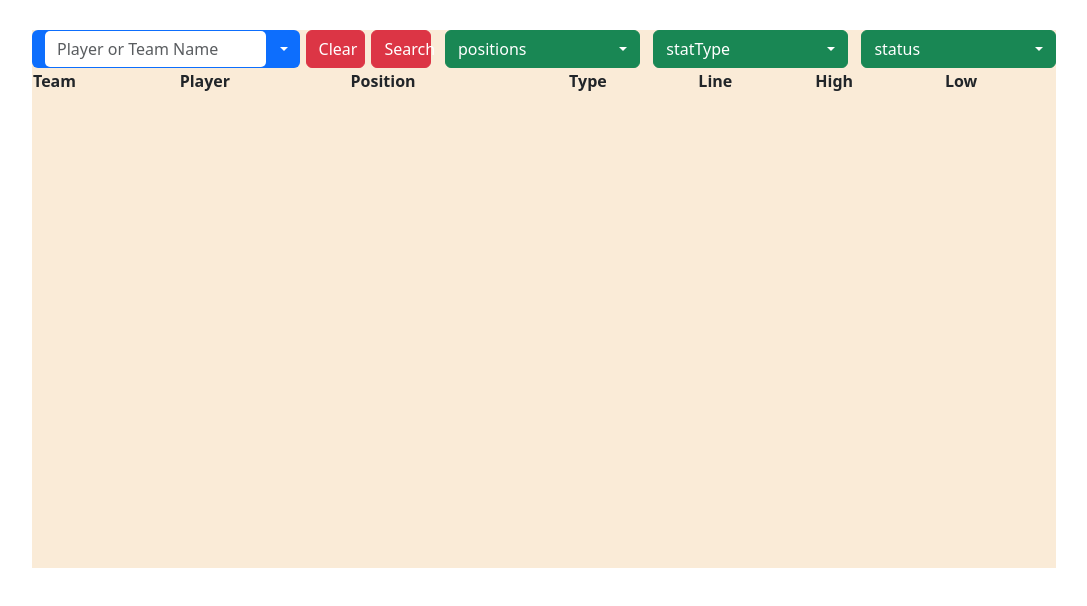
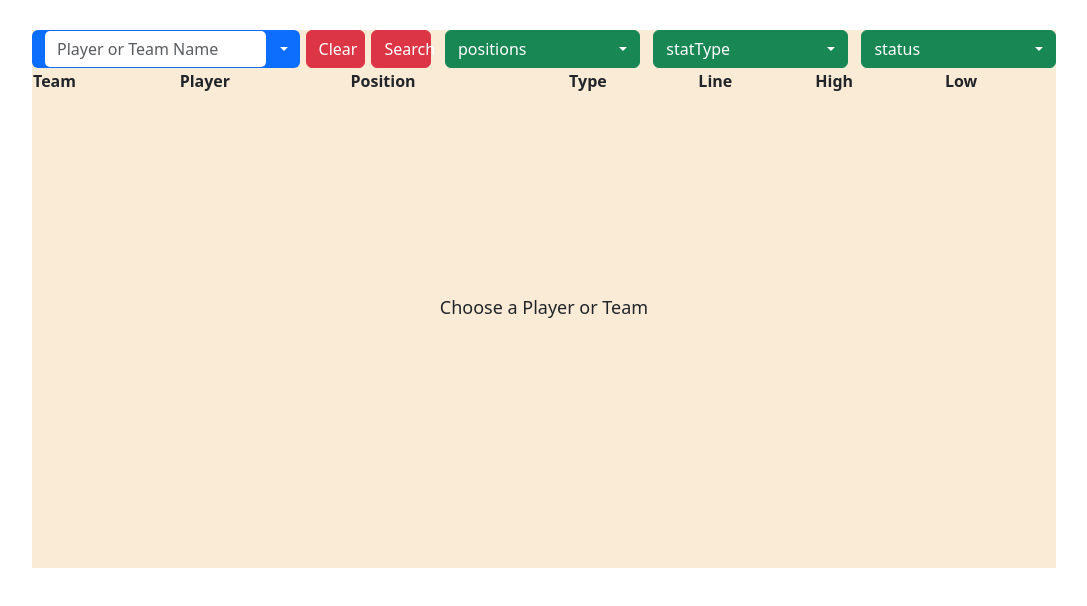
Before and after one commit to annedhyacinthe/takeHome, a React (Create React App) app: page / in a window 1280 px wide. Shown: the top 606 px of the page, without its empty margins (96-1183 px from the left). Built offline with nearby package versions, Linux system fonts and the light colour scheme.

Commit message:
updated placeholder

```diff
--- a/src/search/NameSearch.js
+++ b/src/search/NameSearch.js
@@ -127,13 +127,21 @@ function NameSearch() {
             return holder
     }
 
+    function renderPlaceHolder (){
+        let playerArr = Object.keys(selectedPlayers)
+        if(selectedPlayers && 0 < playerArr.length ){
+            return  playerArr.length > 1 ? `${playerArr[0]},${playerArr[1]}` : `${playerArr[0]}`
+        }
+        return "Player or Team Name"
+    }
+
     return (
         <div style={{display :'flex', justifyContent:'space-between'}}>
             <Dropdown ref={dropdownRef} style={{display :'grid', width:'67%'}}  autoClose='outside'>
             <Dropdown.Toggle style={{display :'flex', alignItems: 'center', justifyContent: 'space-between', padding:'0px 12px', border:'0px'}}>
             <Form.Control
                 type="search"
-                placeholder="Player or Team Name"
+                placeholder={renderPlaceHolder()}
                 className="me-2"
                 aria-label="Search"
                 value = {currName}
@@ -152,7 +160,7 @@ function NameSearch() {
 
             <Dropdown.Menu style = {{width: '100%',height:'300px'}} autoClose="outside" >
             <div style={{height:'250px',overflow: 'scroll'}}>
-                {selectedPlayers && 0 < Object.keys(selectedPlayers).length | (selectedTeams && 0 < Object.keys(selectedTeams).length) ? (
+                {selectedPlayers && 0 < Object.keys(selectedPlayers).length || (selectedTeams && 0 < Object.keys(selectedTeams).length) ? (
                     <>
                         <text style={{ fontSize: '80%', color: 'gray', marginLeft: '5px' }}>Selected</text>
                         {Object.keys(selectedTeams).map((team) =>(
--- a/src/table/Table.js
+++ b/src/table/Table.js
@@ -42,6 +42,9 @@ function Table() {
       // }
 
       holder[currentPlayer.playerName] = playerHolder.filter((stat) => checkSelectedStatus(stat))
+      if(holder[currentPlayer.playerName].length === 0){
+        delete holder[currentPlayer.playerName]
+      }
     }
     setPlayersBeingShowed(holder)
   }
@@ -129,6 +132,15 @@ function Table() {
     getPlayersToBeShowed()
   }, [players, positions, statType, status]);
 
+  function renderMessage(){
+    if(players.length === 0){
+      return <div style = {{marginTop: '200px',fontSize: 'large', textAlign: 'center'}}>Choose a Player or Team</div>
+    }
+    if(Object.keys(playersBeingShowed).length === 0){
+      return <div style = {{marginTop: '200px',fontSize: 'large', textAlign: 'center'}}>Check Filters</div>
+    }
+  }
+
   return (
     <div style = {{height: '500px',overflowY: 'scroll'}}>
       <table style = {{width: '100%'}}>
@@ -144,7 +156,7 @@ function Table() {
           </tr>
         </thead>
         <tbody>
-        {
+        { Object.keys(playersBeingShowed).length > 0 &&
       Object.keys(playersBeingShowed).map((playerArrKey) => {
         return playersBeingShowed[playerArrKey].map((player,index) =>(
           <tr
@@ -166,6 +178,7 @@ function Table() {
     }
         </tbody>
       </table>
+      {Object.keys(playersBeingShowed).length === 0 && renderMessage()}
       </div>
   );
 }
```
Lines whose indentation alone changed are shown as unchanged.
